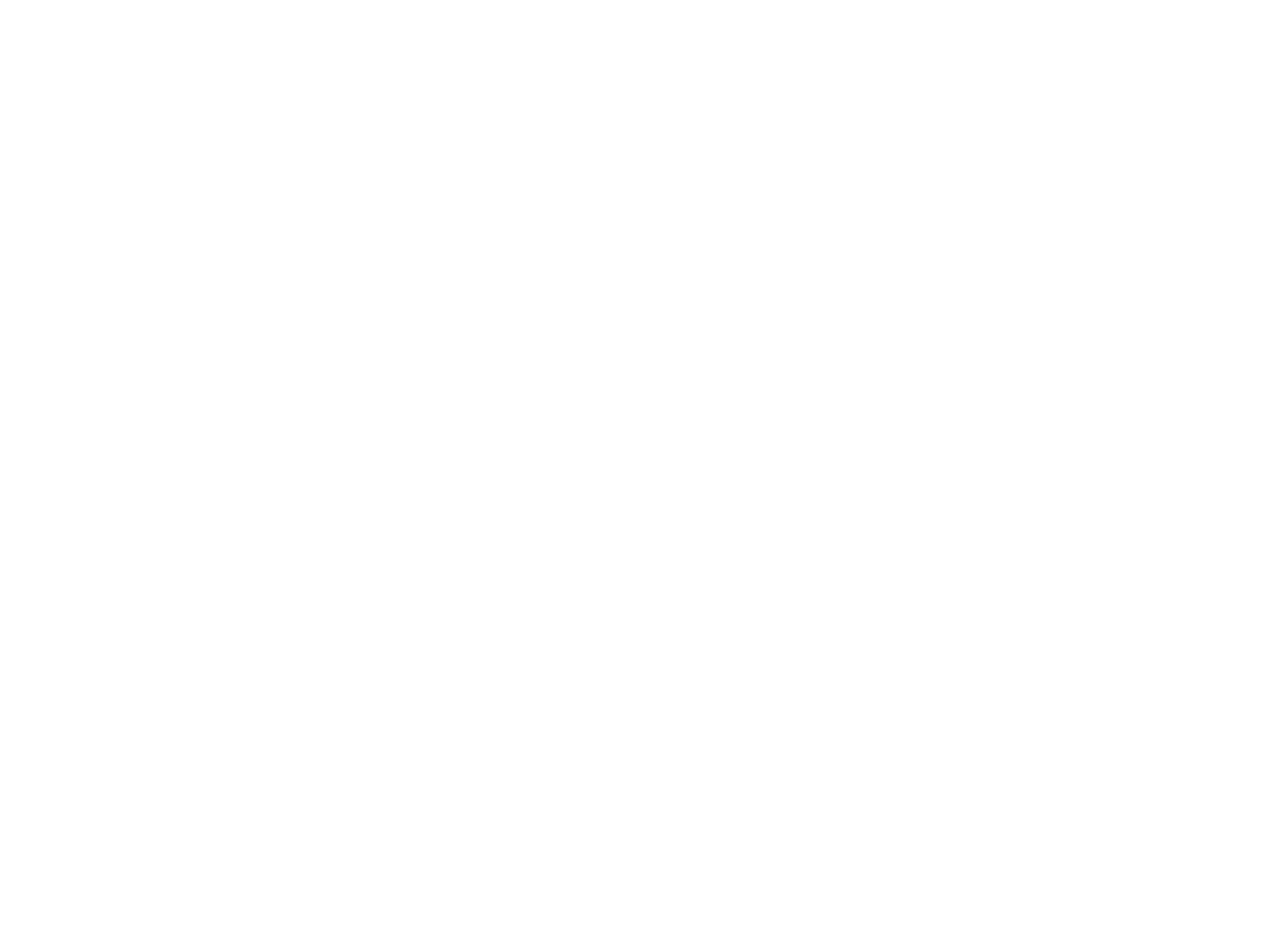
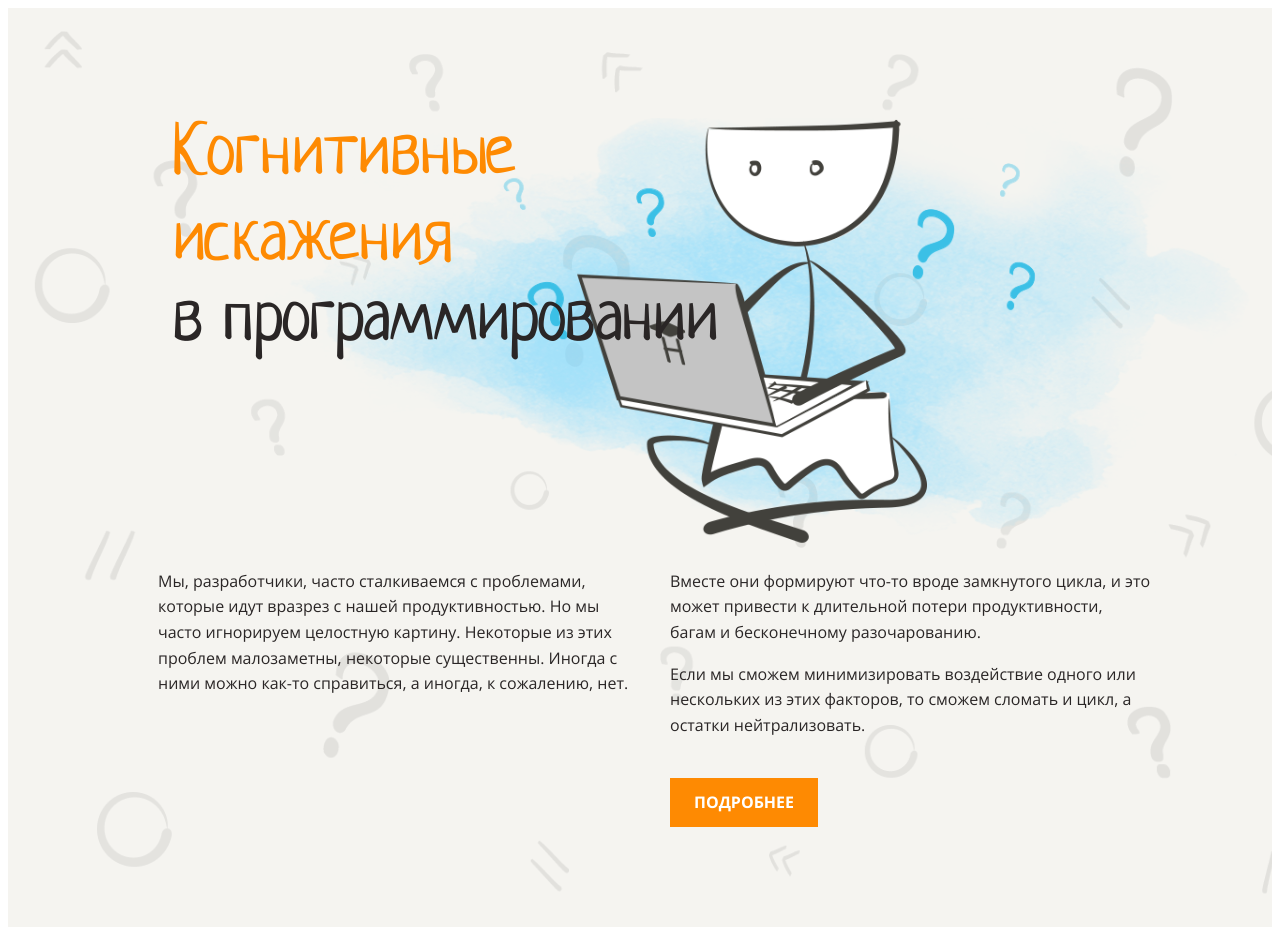
Before and after one commit to YaAleksey/layout-designer-project-lvl1, a website: page src/index.html in a window 1280 px wide. Before the commit the page ends 800 px from the top, so only its background shows below. Drawn offline with Linux system fonts and the light colour scheme.

Commit message:
header-section

```diff
--- a/src/index.html
+++ b/src/index.html
@@ -5,10 +5,36 @@
     <meta name="viewport" content="width=device-width, initial-scale=1.0">
     <meta http-equiv="X-UA-Compatible" content="ie=edge">
     <title>Layout-Designer-Project-Lvl1_Diemen</title>
-
     <link rel="stylesheet" href="styles/style.css">
 </head>
 <body>
+  <div class="header-section">
+    <div class="content-section bg">
+      <div class="header-title title">
+        <span>Когнитивные<br> искажения<br></span>
+        в программировании
+      </div>
+      <img src="../images/main.png" class="header-image" alt="main_img">
+      <div class="header-columns-row">
+        <div class="header-columns-column1">
+            <div class="column1-body">
+                <div class="column1-text">
+                    <p>Мы, разработчики, часто сталкиваемся с проблемами, которые идут вразрез с нашей продуктивностью. Но мы часто игнорируем целостную картину. Некоторые из этих проблем малозаметны, некоторые существенны. Иногда с ними можно как-то справиться, а иногда, к сожалению, нет.</p>
+                </div>
+            </div>
+        </div>
+        <div class="header-columns-column2">
+            <div class="column2-body">
+                <div class="column2-text">
+                    <p>Вместе они формируют что-то вроде замкнутого цикла, и это может привести к длительной потери продуктивности, багам и бесконечному разочарованию.</p>
+                    <p>Если мы сможем минимизировать воздействие одного или нескольких из этих факторов, то сможем сломать и цикл, а остатки нейтрализовать.</p>
+                </div>
+                <div class="column2-btn"><a href="../" class="text-column2-btn">подробнее</a></div>
+            </div>
+        </div>
+      </div>
+    </div>
+  </div>
 
 </body>
 </html>
--- a/src/styles/style.css
+++ b/src/styles/style.css
@@ -1,7 +1,162 @@
 /** CSS STYLE **/
+@font-face {
+  font-family: Neucha;
+  src: url("./fonts/ofont.ru_Neucha.ttf");
+}
 
-.hello {
+@font-face {
+  font-family: OpenSans;
+  src: url("./fonts/OpenSans.ttf");
+}
+
+:root {
+  --orange-mark: #fe8a02;
+  --white-color: #fff;
+  --brown-color: #b09a81;
+  --blue-color: #1085c5;
+  --dark-color: #2a2626;
+  --dark-light-color: #908d8b;
+  --main-color-trans: #d7ccc0;
+  --main-color-light: #f5f4f0;
+  --main-color-dark: #42413c;
+}
+
+body {
+  color: var(--dark-color);
+  font: 16px/1.6em OpenSans, sans-serif;
+
+  font-weight: 400;
+}
+
+.header-section {
+  position: relative;
+
+  margin: 0;
+}
+
+.bg::before {
+  position: absolute;
+
+  top: 0;
+  left: 0;
+
+  z-index: 1;
+
+  width: 100%;
+  height: 100%;
+
+  vertical-align: middle;
+
+  background-image: url("../../images/background.png");
+  background-repeat: no-repeat;
+  background-size: cover;
+
+  opacity: 0.1;
+
+  content: "";
+}
+
+.content-section {
+  position: relative;
+
+  max-width: 1440px;
+  margin: 0 auto;
+  padding: 100px 0;
+
+  overflow: hidden;
+
+  background-color: var(--main-color-light);
+}
+
+.title {
+  color: var(--dark-color);
+  font-weight: 400;
+  font-size: 72px;
+  font-family: Neucha, sans-serif;
+  font-style: normal;
+
+  line-height: 72px;
+}
+
+.title span {
+  color: var(--orange-mark);
+
+  line-height: 86.4px;
+}
+
+.header-title {
+  position: relative;
+
+  z-index: 3;
+
+  width: 100%;
+
+  padding: 0 0 0 165px;
+}
+
+.header-image {
+  position: absolute;
+  top: 50px;
+  right: -75px;
+
+  z-index: 2;
+
+  height: 525px;
+}
+
+.header-columns-row {
+  display: flex;
+
+  margin: 0 -15px;
+  padding: 200px 165px 0;
+}
+
+.header-columns-column1 {
+  z-index: 3;
+
+  flex: 0 0 50%;
+
+  padding-right: 15px;
+}
+
+.header-columns-column2 {
+  z-index: 3;
+
+  flex: 0 0 50%;
+  padding-left: 15px;
+}
+
+.column2-body p:nth-of-type(2) {
+  margin-bottom: 40px;
+}
+
+.column2-btn {
   display: block;
+  box-sizing: border-box;
 
-  color: #fff;
+  width: 148px;
+  height: 49px;
+
+  padding-top: 12px;
+  padding-bottom: 12px;
+
+  text-align: center;
+
+  background-color: var(--orange-mark);
 }
+
+.column2-btn a {
+  text-decoration: none;
+}
+
+.text-column2-btn {
+  color: var(--white-color);
+  font-weight: 700;
+  line-height: 160%;
+
+  text-transform: uppercase;
+}
+
+.column2-btn:hover {
+  cursor: pointer;
+}
```
Also changed, not shown: src/styles/fonts/OpenSans.ttf (added), src/styles/fonts/ofont.ru_Neucha.ttf (added).
